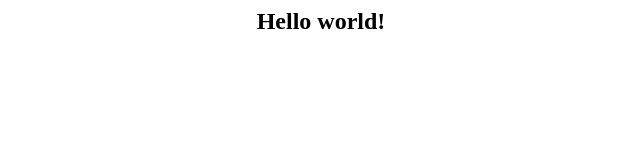
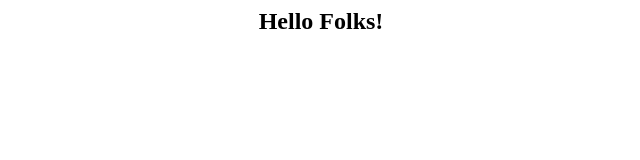
Before and after one commit to Vasanth-prog/Gitworkflow, a plain HTML site: page index.html in a window 1280 px wide. Shown: the full height of the page, 319-959 px from the left. Drawn offline with Linux system fonts and the light colour scheme.

```diff
--- a/index.html
+++ b/index.html
@@ -3,6 +3,6 @@
 <title> Vasanth </title>
 </head>
 <body style = "background-image:url('images/github3.jpg'); background-size: 100%">
-<h2 ALIGN=CENTER>Hello world!</h2>
+<h2 ALIGN=CENTER>Hello Folks!</h2>
 </body>
 </html>
```
